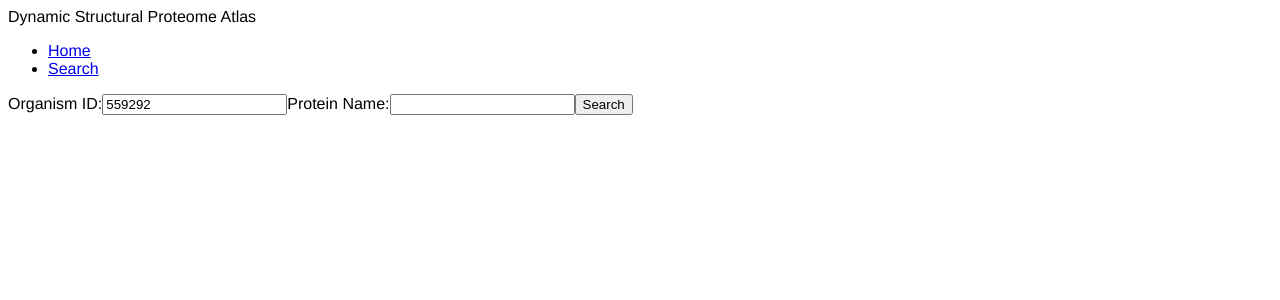
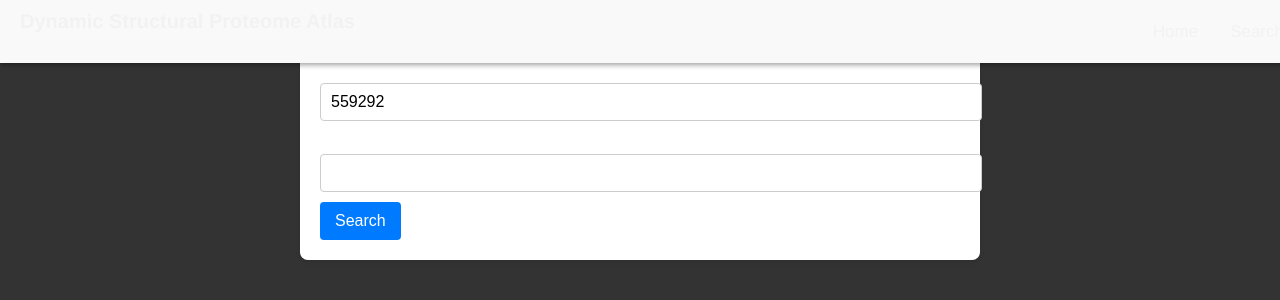
Before and after one commit to DSPAtlas/dspa-frontend, a React (Create React App) app: page /search in a window 1280 px wide. Shown: the top 300 px of the page. Built offline with nearby package versions, Linux system fonts and the light colour scheme.

Commit message:
save css changes

```diff
--- a/public/index.html
+++ b/public/index.html
@@ -1,12 +1,15 @@
 
+<!-- public/index.html -->
 <!DOCTYPE html>
 <html lang="en">
-  <head>
-    <meta charset="utf-8" />
-    <title>DSPA</title>
+<head>
+    <meta charset="UTF-8">
+    <meta name="viewport" content="width=device-width, initial-scale=1.0">
+    <title>DSPA Atlas</title>
     <link rel="stylesheet" href="styles/main.css">
-  </head>
-  <body>
+    <link rel="stylesheet" href="styles/navigationbar.css">
+</head>
+<body>
     <div id="root"></div>
-  </body>
+</body>
 </html>
--- a/public/styles/main.css
+++ b/public/styles/main.css
@@ -1,3 +1,107 @@
+/* Home */
+/*landing page dark background
+h1 center in the middle
+navigation bar at the top - with light background color
+modern landing page
+logo above h1 in the center
+
+*/
+
+/* Style for form elements */
+.form-control {
+  display: block;
+  width: 100%;
+  padding: 8px 10px;
+  margin-bottom: 10px;
+  font-size: 16px;
+  line-height: 20px;
+  border: 1px solid #ccc;
+  border-radius: 4px;
+}
+
+.button {
+  padding: 10px 15px;
+  background-color: #007BFF;
+  color: white;
+  border: none;
+  border-radius: 4px;
+  cursor: pointer;
+  font-size: 16px;
+}
+
+.button:hover {
+  background-color: #0056b3;
+}
+
+.form-label {
+  margin-bottom: 5px;
+  display: block;
+  font-weight: bold;
+}
+
+.form-container {
+  background-color: #fff;
+  padding: 20px;
+  border-radius: 8px;
+  box-shadow: 0 2px 4px rgba(0,0,0,0.1);
+  width: 50%;
+  margin: 20px auto;
+}
+/* Reset some default browser styles */
+body, h1, p, ul {
+  margin: 0;
+  padding: 0;
+}
+
+body {
+  font-family: Helvetica, Arial, sans-serif; /* Use a neutral font */
+  color: white; /* Light text on dark background */
+  background-color: #333; /* Dark background for the page */
+}
+
+/* Header styles */
+header.app-header {
+  background-color: #f9f9f9; /* Light background for the navigation bar */
+  color: #333; /* Dark text on light background */
+  padding: 10px 20px; /* Padding around content in header */
+  box-shadow: 0 2px 5px rgba(0,0,0,0.2); /* Subtle shadow to lift the header */
+  position: fixed; /* Fixed at the top */
+  width: 100%; /* Full width */
+  top: 0;
+  left: 0;
+  z-index: 1000; /* Make sure it stays on top */
+}
+
+.logo {
+  text-align: center; /* Center the logo text */
+  font-size: 24px; /* Larger font size for visibility */
+  font-weight: bold; /* Make the font bold */
+  margin-bottom: 20px; /* Space below the logo */
+}
+
+
+/* Main content styles */
+main {
+  text-align: center; /* Center text */
+  padding-top: 100px; /* Push down from the header */
+  height: 100vh; /* Full height to push footer to the bottom */
+  display: flex;
+  align-items: center;
+  justify-content: center;
+  flex-direction: column;
+}
+
+h1 {
+  font-size: 48px; /* Large font size for heading */
+  margin-bottom: 20px; /* Space below the heading */
+}
+
+
+
+
+/* ----------------------Landing Page end ----------------*/
+
+
 td {
   padding: 5px;
 }
--- /dev/null
+++ b/public/styles/navigationbar.css
@@ -0,0 +1,44 @@
+/* Add a black background color to the top navigation */
+.app-header {
+  display: flex;
+  justify-content: space-between;
+  align-items: center;
+  background-color: #333; /* To give the entire header a uniform background */
+  padding: 0 16px; /* Add padding on the sides */
+}
+
+.logo {
+  color: #f2f2f2; /* Make DSPA text light */
+  font-size: 20px; /* Larger text for the logo */
+}
+
+.topnav {
+  overflow: hidden;
+}
+
+.topnav ul {
+  margin: 0;
+  padding: 0;
+  list-style: none;
+  display: flex;
+}
+
+  /* Style the links inside the navigation bar */
+.topnav a {
+    float: none; /* Remove float, using flexbox now */
+    color: #f2f2f2;
+    padding: 14px 16px;
+    text-decoration: none;
+    font-size: 17px;
+    transition: background-color 0.3s, color 0.3s; /* Smooth transition for hover */
+  }
+
+.topnav a:hover {
+    background-color: #FF5733 ;
+    color: green;
+}
+
+.topnav a.active {
+    background-color:#FF5733 ;
+    color: white;
+}
--- /dev/null
+++ b/public/styles/result.css
@@ -0,0 +1,64 @@
+/* Base styles for body to ensure background consistency */
+body {
+    font-family: 'Arial', sans-serif;
+    background-color: #f4f4f4; /* Light grey background */
+    color: #333; /* Dark text for readability */
+    margin: 0;
+    padding: 0;
+}
+
+/* Styling the search container with some padding and alignment */
+.search-container {
+    padding: 20px;
+    background-color: #fff; /* White background for the form area */
+    box-shadow: 0 2px 5px rgba(0, 0, 0, 0.1); /* Soft shadow for elevation */
+    margin: 20px;
+    border-radius: 8px; /* Rounded corners */
+}
+
+/* Input and select box styling */
+input[type="text"], select {
+    width: 100%; /* Full width */
+    padding: 8px;
+    margin: 8px 0;
+    display: inline-block;
+    border: 1px solid #ccc;
+    border-radius: 4px;
+    box-sizing: border-box; /* Box sizing to include padding in width */
+}
+
+/* Button styling for consistency */
+button {
+    width: 100%;
+    background-color: #007bff; /* Bootstrap primary color */
+    color: white;
+    padding: 14px 20px;
+    margin: 8px 0;
+    border: none;
+    border-radius: 4px;
+    cursor: pointer;
+}
+
+button:hover {
+    background-color: #0056b3; /* Darker shade on hover */
+}
+
+/* Result container with similar styling to the search container */
+.result-container {
+    padding: 20px;
+    background-color: #fff; /* White background for results */
+    box-shadow: 0 2px 5px rgba(0, 0, 0, 0.1);
+    margin: 20px;
+    border-radius: 8px;
+    min-height: 200px; /* Minimum height */
+}
+
+/* Headings inside the result container for clear sectioning */
+h3, h2 {
+    color: #333; /* Dark grey for headings */
+}
+
+/* Loading and error messages styling */
+p {
+    color: #d9534f; /* Bootstrap's danger color for error messages */
+}
--- a/src/App.css
+++ b/src/App.css
@@ -1,3 +1,120 @@
+/* Home */
+/*landing page dark background
+h1 center in the middle
+navigation bar at the top - with light background color
+modern landing page
+logo above h1 in the center
+
+*/
+
+/* Style for form elements */
+.form-control {
+  display: block;
+  width: 100%;
+  padding: 8px 10px;
+  margin-bottom: 10px;
+  font-size: 16px;
+  line-height: 20px;
+  border: 1px solid #ccc;
+  border-radius: 4px;
+}
+
+.button {
+  padding: 10px 15px;
+  background-color: #007BFF;
+  color: white;
+  border: none;
+  border-radius: 4px;
+  cursor: pointer;
+  font-size: 16px;
+}
+
+.button:hover {
+  background-color: #0056b3;
+}
+
+.form-label {
+  margin-bottom: 5px;
+  display: block;
+  font-weight: bold;
+}
+
+.form-container {
+  background-color: #fff;
+  padding: 20px;
+  border-radius: 8px;
+  box-shadow: 0 2px 4px rgba(0,0,0,0.1);
+  width: 50%;
+  margin: 20px auto;
+}
+/* Reset some default browser styles */
+body, h1, p, ul {
+  margin: 0;
+  padding: 0;
+}
+
+body {
+  font-family: Helvetica, Arial, sans-serif; /* Use a neutral font */
+  color: white; /* Light text on dark background */
+  background-color: #333; /* Dark background for the page */
+}
+
+/* Header styles */
+header.app-header {
+  background-color: #f9f9f9; /* Light background for the navigation bar */
+  color: #333; /* Dark text on light background */
+  padding: 10px 20px; /* Padding around content in header */
+  box-shadow: 0 2px 5px rgba(0,0,0,0.2); /* Subtle shadow to lift the header */
+  position: fixed; /* Fixed at the top */
+  width: 100%; /* Full width */
+  top: 0;
+  left: 0;
+  z-index: 1000; /* Make sure it stays on top */
+}
+
+.logo {
+  text-align: center; /* Center the logo text */
+  font-size: 24px; /* Larger font size for visibility */
+  font-weight: bold; /* Make the font bold */
+  margin-bottom: 20px; /* Space below the logo */
+}
+
+nav.main-nav ul {
+  list-style: none; /* Remove default list styling */
+  display: flex; /* Layout the links in a row */
+  justify-content: center; /* Center navigation links horizontally */
+  gap: 20px; /* Space between each link */
+}
+
+nav.main-nav a {
+  text-decoration: none; /* Remove underline from links */
+  color: #333; /* Dark text color */
+  font-weight: bold; /* Bold font for links */
+  padding: 5px 10px; /* Padding for clickable area */
+}
+
+/* Main content styles */
+main {
+  text-align: center; /* Center text */
+  padding-top: 100px; /* Push down from the header */
+  height: 100vh; /* Full height to push footer to the bottom */
+  display: flex;
+  align-items: center;
+  justify-content: center;
+  flex-direction: column;
+}
+
+h1 {
+  font-size: 48px; /* Large font size for heading */
+  margin-bottom: 20px; /* Space below the heading */
+}
+
+
+
+
+/* ----------------------Landing Page end ----------------*/
+
+
 td {
   padding: 5px;
 }
@@ -34,6 +151,8 @@ h1 {
   background-color: "rgb(235, 190, 234)";
 }
 
+
+
 /* If the structure colors are styled with CSS */
 nightingale-structure {
   width: 100%;
@@ -41,7 +160,3 @@ nightingale-structure {
   background-color: "rgb(235, 190, 234)";
 
 }
-
-nightingale-manager {
-  background-color: transparent;
-}
--- a/src/App.jsx
+++ b/src/App.jsx
@@ -10,10 +10,10 @@ const App = () => {
   return (
     <div>
     <header className="app-header">
-          <div class="logo">Dynamic Structural Proteome Atlas</div>
+      <div className="logo">Dynamic Structural Proteome Atlas</div>
     </header>
-        <nav className='main-nav'>
-          <ul className='nav-links'>
+    <nav className='topnav'>
+      <ul>
         <li>
           <Link to="/">Home</Link>
         </li>
@@ -23,8 +23,8 @@ const App = () => {
       </ul>
     </nav>
     <Routes>
-          <Route path="/" exact element={<Home/>} />
-          <Route path="/search" element={<ProteinSearch/>} />
+      <Route path="/" element={<Home />} />
+      <Route path="/search" element={<ProteinSearch />} />
       <Route path="/visualize/:organismId/:proteinName" element={<ProteinVisualization />} />
       <Route path="*" element={<NotFound />} />
     </Routes>
--- a/src/components/Home.jsx
+++ b/src/components/Home.jsx
@@ -3,7 +3,23 @@ import { useEffect, useRef } from "react";
 import "@nightingale-elements/nightingale-sequence";
 
 function Home() {
-  return <h1>Welcome to Dynamic Structural Proteome Atlas</h1>;
+  return (
+    <>
+      <header className="app-header">
+        <div className="logo">Dynamic Structural Proteome Atlas</div>
+        <nav className="topnav">
+          <ul>
+            <li><a href="/">Home</a></li>
+            <li><a href="/search">Search</a></li>
+          </ul>
+        </nav>
+      </header>
+      <main>
+        <h1>Welcome to Our Atlas</h1>
+        <p>Explore our comprehensive database.</p>
+      </main>
+    </>
+  );
 }
 
 export default Home;
--- a/src/components/Result.jsx
+++ b/src/components/Result.jsx
@@ -46,6 +46,15 @@ const ProteinVisualization = () => {
 
 return (
     <>
+    <header className="app-header">
+        <div className="logo">Dynamic Structural Proteome Atlas</div>
+        <nav className="topnav">
+          <ul>
+            <li><a href="/">Home</a></li>
+            <li><a href="/search">Search</a></li>
+          </ul>
+        </nav>
+    </header>
     <div className="search-container">
         <form onSubmit={handleSubmit}>
             <select name="taxonomyID" value={selectedOrganism} onChange={handleOrganismChange}>
@@ -69,7 +78,7 @@ return (
             proteinData && proteinData.proteinName && (
                 <div>
                     <h3>UniProt ID {proteinData.proteinName}</h3>
-            <p>Taxonomy: {proteinData.taxonomy || 'N/A'}</p> {/* assuming you have taxonomy info in your data */}
+                    <p>Taxonomy: {proteinData.taxonomy || 'N/A'}</p>
                     <NightingaleComponent proteinData={proteinData} />
                     <h2>Functional LiP Results</h2>
                     <FunctionalComponent proteinData={proteinData} />
--- a/src/components/Search.jsx
+++ b/src/components/Search.jsx
@@ -36,16 +36,26 @@ const ProteinSearch = () => {
 
   return (
     <div>
+    <header className="app-header">
+      <div className="logo">Dynamic Structural Proteome Atlas</div>
+      <nav className="topnav">
+        <ul>
+          <li><a href="/">Home</a></li>
+          <li><a href="/search">Search</a></li>
+        </ul>
+      </nav>
+    </header>
+    <div className="form-container">
       <form onSubmit={handleSubmit}>
-        <label>
-          Organism ID:
-          <input type="text" value={selectedOrganism} onChange={handleOrganismChange} />
-        </label>
-        <label>
-          Protein Name:
-          <input type="text" value={searchTerm} onChange={handleProteinNameChange} />
-        </label>
-        <button type="submit">Search</button>
+        <div className="form-group">
+          <label className="form-label">Organism ID:</label>
+          <input type="text" className="form-control" value={selectedOrganism} onChange={handleOrganismChange} />
+        </div>
+        <div className="form-group">
+          <label className="form-label">Protein Name:</label>
+          <input type="text" className="form-control" value={searchTerm} onChange={handleProteinNameChange} />
+        </div>
+        <button type="submit" className="button">Search</button>
       </form>
       {error && <p>Error: {error}</p>}
       {searchResults && searchResults.table && (
@@ -71,6 +81,7 @@ const ProteinSearch = () => {
         </table>
       )}
     </div>
+    </div>
   );
 };
 
--- a/src/index.js
+++ b/src/index.js
@@ -1,7 +1,7 @@
 import React, { StrictMode }  from 'react';
 //import createRoot from 'react-dom';
 import { createRoot } from 'react-dom/client';
-import './App.css';
+
 import App from './App.jsx';
 //import reportWebVitals from './reportWebVitals';
 import { BrowserRouter } from 'react-router-dom';
```
Also changed, not shown: public/styles/home.css (added), public/styles/search.css (added). Lines whose indentation alone changed are shown as unchanged.
